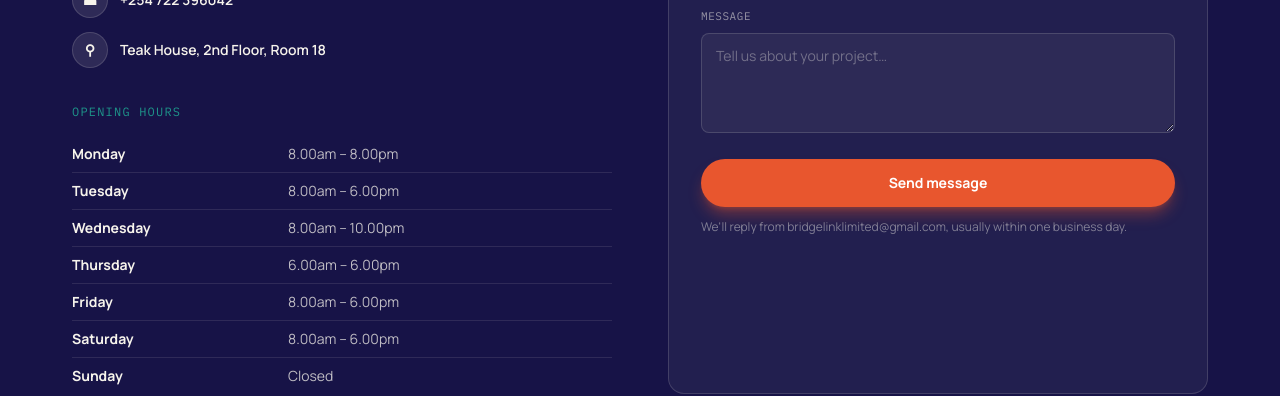
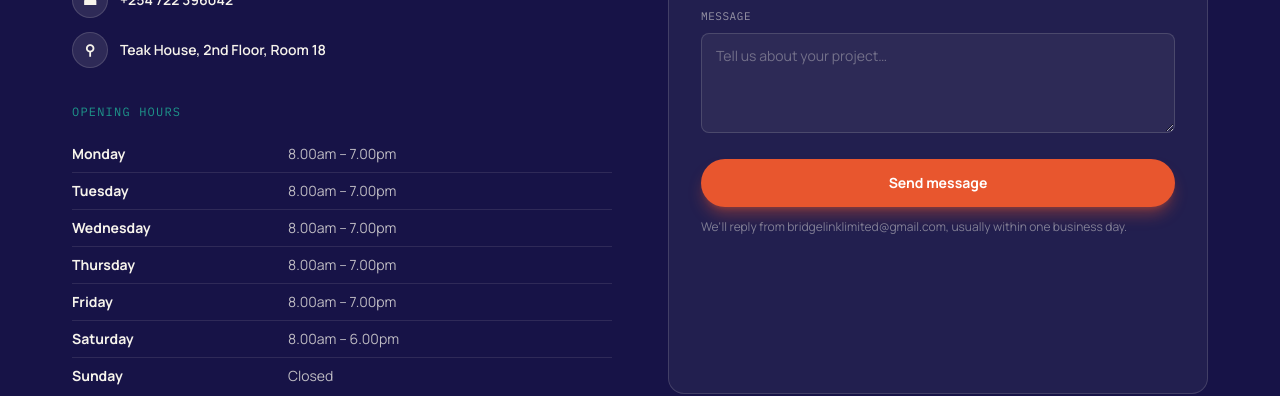
Before and after one commit to rubistudent/bridgelink-website, a React (Vite) app: page / in a window 1280 px wide. Shown: the part 8180-8576 px from the top of the page. Built offline with nearby package versions, Linux system fonts and the light colour scheme.

Commit message:
Update data.js

```diff
--- a/src/data.js
+++ b/src/data.js
@@ -79,11 +79,11 @@ export const testimonials = [
 ]
 
 export const hours = [
-  ['Monday', '8.00am – 8.00pm'],
-  ['Tuesday', '8.00am – 6.00pm'],
-  ['Wednesday', '8.00am – 10.00pm'],
-  ['Thursday', '6.00am – 6.00pm'],
-  ['Friday', '8.00am – 6.00pm'],
+  ['Monday', '8.00am – 7.00pm'],
+  ['Tuesday', '8.00am – 7.00pm'],
+  ['Wednesday', '8.00am – 7.00pm'],
+  ['Thursday', '8.00am – 7.00pm'],
+  ['Friday', '8.00am – 7.00pm'],
   ['Saturday', '8.00am – 6.00pm'],
   ['Sunday', 'Closed'],
 ]
```
